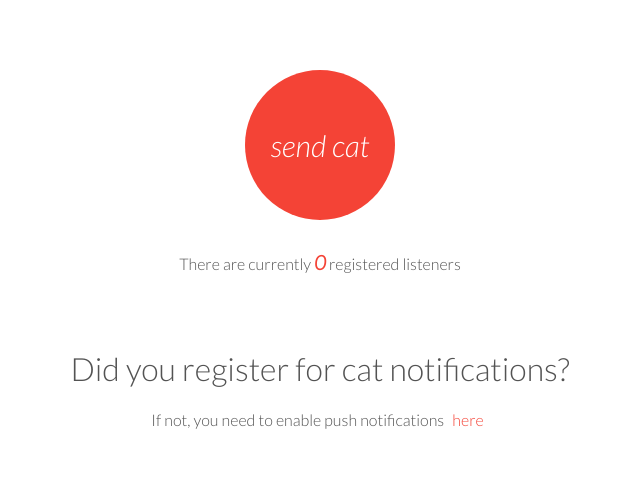
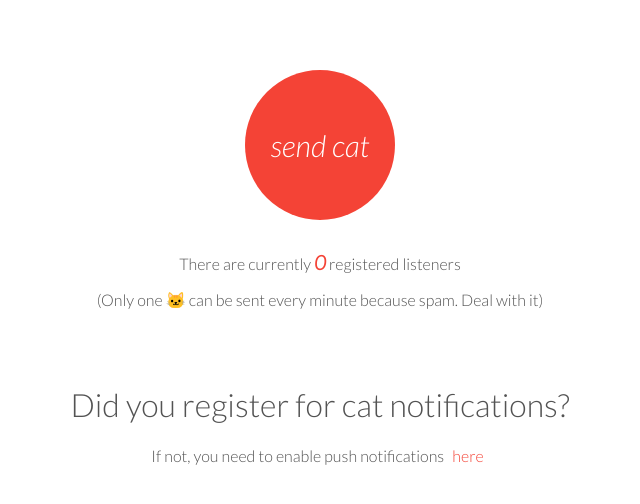
Before and after one commit to notwaldorf/caturday-post, a website: page public/meow.html in a window 1280 px wide. Shown: the whole page, without its empty margins (320-960 px from the left). Drawn offline with Linux system fonts and the light colour scheme; no server answers.

```diff
--- a/public/meow.html
+++ b/public/meow.html
@@ -19,6 +19,7 @@
   <div class="container">
     <button class='push-button' id="button">send cat</button>
     <p>There are currently <span id="count" class="in">0</span> registered listeners</p>
+    <p>(Only one 🐱 can be sent every minute because spam. Deal with it)</p>
     <br><br>
     <h1>Did you register for cat notifications?</h1>
     <p>If not, you need to enable push notifications <a href="index.html">here</a></p>
```
Also changed, not shown: public/index.html (+2 -0 lines).
